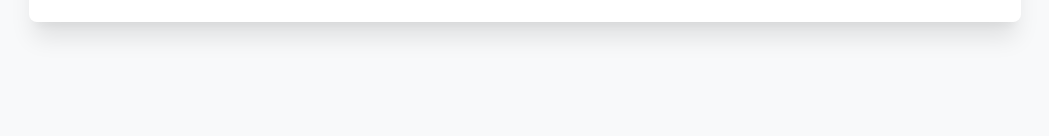
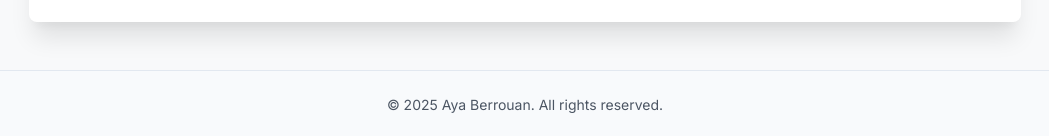
Before and after one commit to Aya-Berrouan/my-portfolio, a React (Create React App) app: page / in a window 1280 px wide. Shown: the part 1596-1732 px from the top of the page, without its empty margins (115-1164 px from the left). Before the commit the page ends 1666 px from the top, so only its background shows below. Built offline with nearby package versions, Linux system fonts and the light colour scheme.

Commit message:
Copyright section Added

```diff
--- a/src/App.js
+++ b/src/App.js
@@ -1537,6 +1537,18 @@ function App() {
           </button>
         </div>
       </div>
+
+      {/* Copyright Footer */}
+      <footer className="mt-auto py-6 text-center" style={{
+        backgroundColor: darkMode ? '#0f1011' : '#f8fafc',
+        borderTop: darkMode ? '1px solid #262b31' : '1px solid #e2e8f0'
+      }}>
+        <div className="container mx-auto px-4">
+          <p className={`text-sm ${darkMode ? 'text-gray-400' : 'text-gray-600'}`}>
+            © {new Date().getFullYear()} Aya Berrouan. {t('footer.rights')}
+          </p>
+        </div>
+      </footer>
     </div>
   );
 }
--- a/src/locales/en/translation.json
+++ b/src/locales/en/translation.json
@@ -82,6 +82,9 @@
     "email": "Email me",
     "github": "GitHub Profile",
     "linkedin": "LinkedIn Profile"
+  },
+  "footer": {
+    "rights": "All rights reserved."
   },
   "skills": {
     "title": "My Skills",
--- a/src/locales/fr/translation.json
+++ b/src/locales/fr/translation.json
@@ -75,6 +75,9 @@
     "email": "Envoyez-moi un email",
     "github": "Profil GitHub",
     "linkedin": "Profil LinkedIn"
+  },
+  "footer": {
+    "rights": "Tous droits réservés."
   },
   "skills": {
     "title": "Mes Compétences",
```
